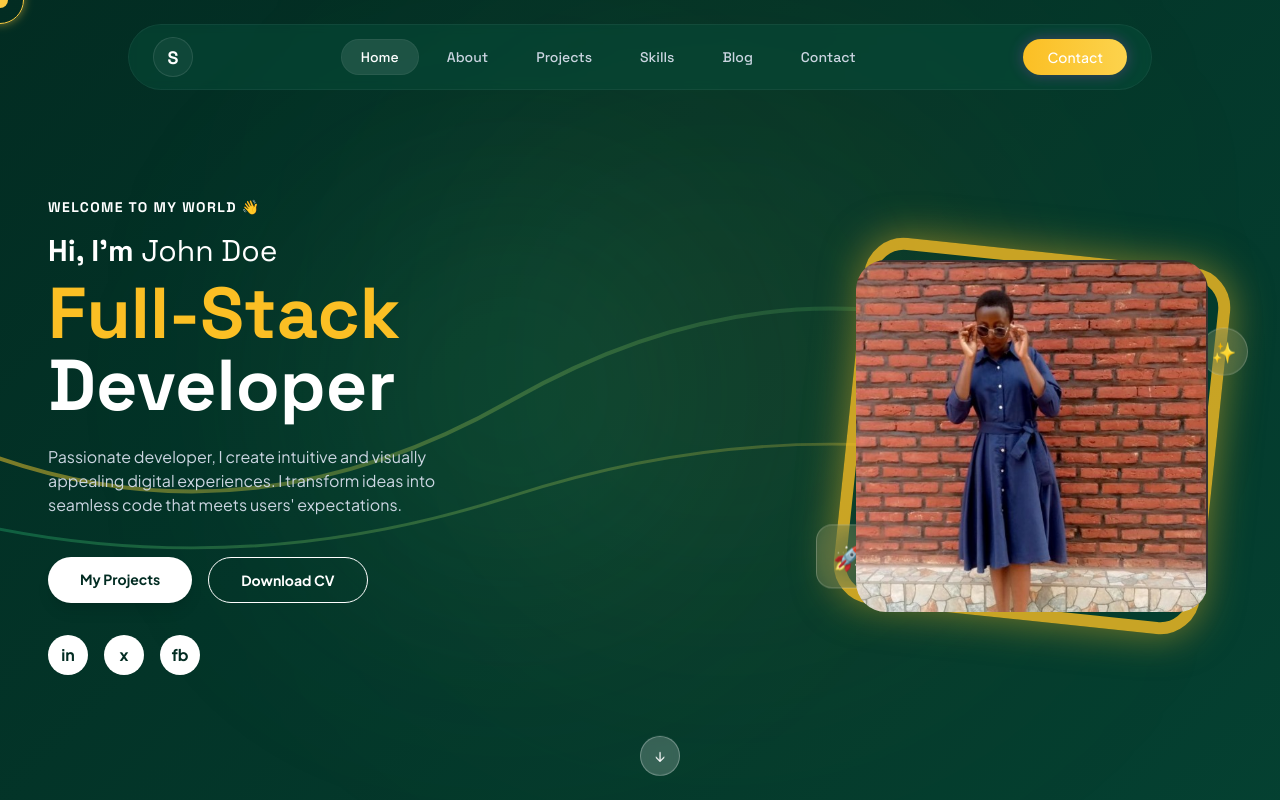
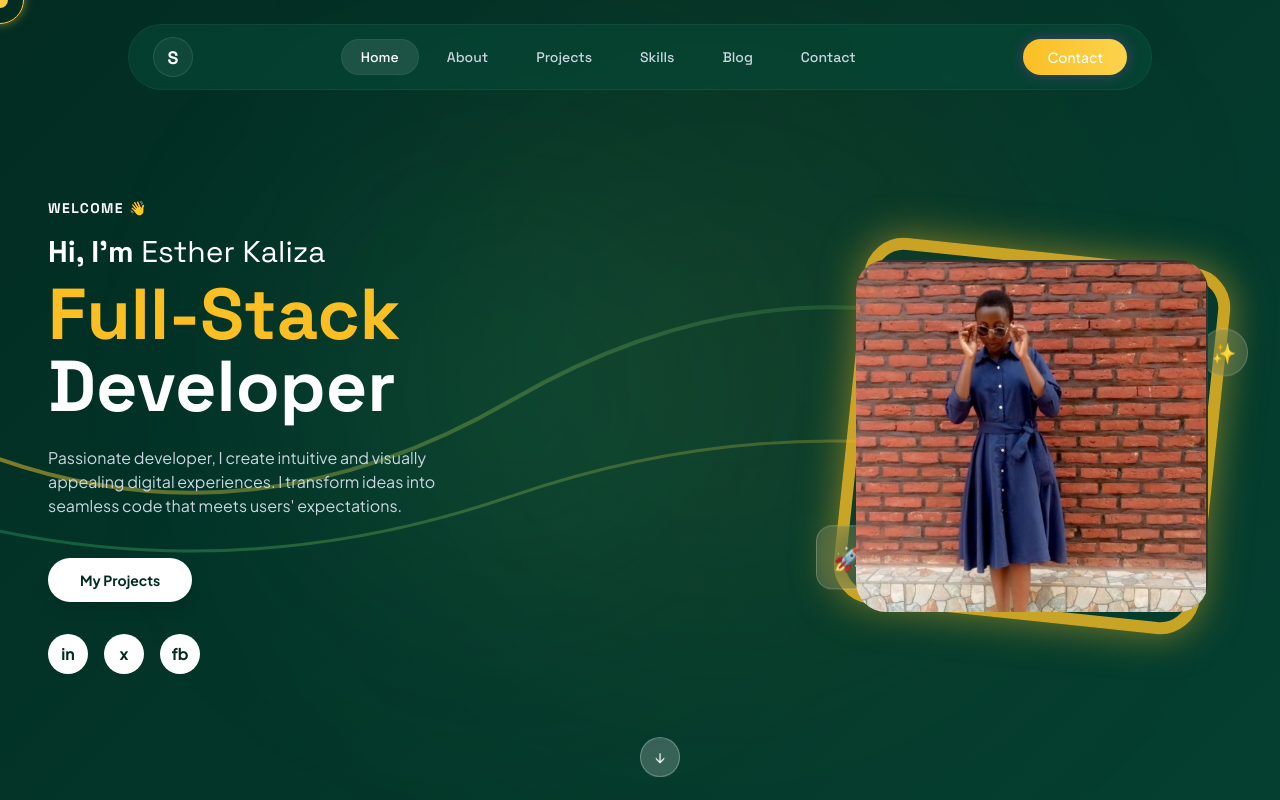
Before and after one commit to Kaliza-e/Kaliza, a React (Vite) app in the folder my-porfolio/: page / in a window 1280 px wide. Shown: the top 800 px of the page. Built offline with nearby package versions, Linux system fonts and the light colour scheme.

Commit message:
updating the Hero section

```diff
--- a/my-porfolio/src/components/Hero.jsx
+++ b/my-porfolio/src/components/Hero.jsx
@@ -16,10 +16,10 @@ export default function Hero() {
           transition={{ duration: 0.8, ease: "easeOut" }}
         >
           <span className="font-display text-xs md:text-sm font-bold tracking-widest text-white uppercase mb-4">
-            WELCOME TO MY WORLD 👋
+            WELCOME  👋
           </span>
           <h2 className="font-display text-2xl md:text-3xl font-bold text-white mb-2">
-            Hi, I'm <span className="font-normal">John Doe</span>
+            Hi, I'm <span className="font-normal">Esther Kaliza</span>
           </h2>
           <h1 className="font-display text-5xl md:text-6xl lg:text-7xl font-extrabold text-white mb-6 leading-tight">
             <span className="text-cyan-400">Full-Stack</span> Developer
@@ -32,9 +32,6 @@ export default function Hero() {
           <div className="flex flex-wrap gap-4 justify-center lg:justify-start mb-8">
             <a href="#projects" className="bg-white text-navy-900 hover:bg-slate-200 px-8 py-3 rounded-full font-bold text-sm transition-all shadow-lg pointer-events-auto">
               My Projects
-            </a>
-            <a href="#contact" className="bg-transparent border border-white text-white hover:bg-white/10 px-8 py-3 rounded-full font-bold text-sm transition-all pointer-events-auto">
-              Download CV
             </a>
           </div>
 
--- a/my-porfolio/src/components/Skills.jsx
+++ b/my-porfolio/src/components/Skills.jsx
@@ -7,7 +7,7 @@ const skillCategories = [
       { name: 'React/Next.js', level: 90 },
       { name: 'JavaScript/TS', level: 85 },
       { name: 'Tailwind CSS', level: 95 },
-      { name: 'Vue.js', level: 75 },
+      { name:''}
     ]
   },
   {
@@ -17,6 +17,8 @@ const skillCategories = [
       { name: 'Python/Django', level: 70 },
       { name: 'PostgreSQL', level: 85 },
       { name: 'MongoDB', level: 75 },
+      {name:"Express.js",level:"90"},
+      {name:"MySQL",level:"85"}
     ]
   }
 ]
```
